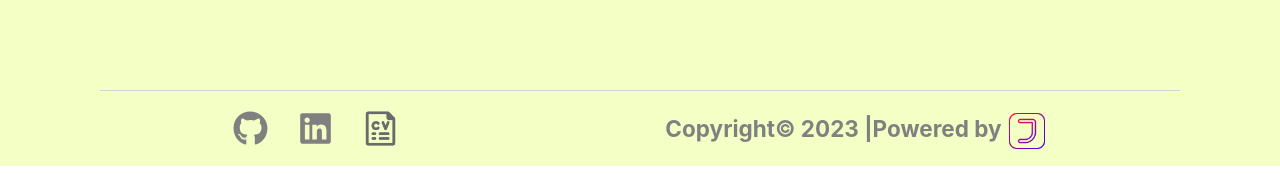
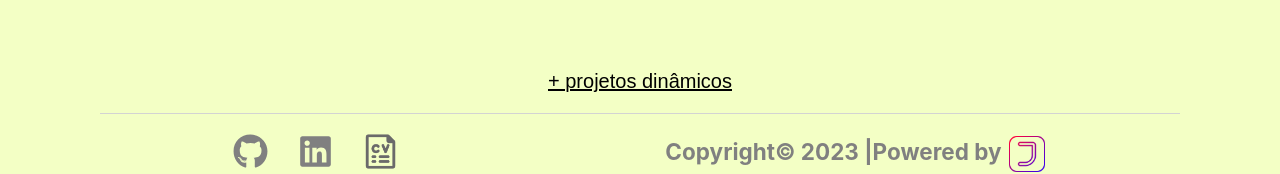
Before and after one commit to JvVenna/meu-portfolio, a React (Vite) app: page / in a window 1280 px wide. Shown: the part 1479-1653 px from the top of the page. Built offline with nearby package versions, Linux system fonts and the light colour scheme.

Commit message:
ultimos retoques

```diff
--- a/index.html
+++ b/index.html
@@ -3,7 +3,7 @@
 
 <head>
   <meta charset="UTF-8" />
-  <link rel="icon" type="image/svg+xml" href="/logo.ico" />
+  <link rel="shortcut icon" href="./public/logo.ico" type="image/x-icon">
   <meta name="viewport" content="width=device-width, initial-scale=1.0" />
   <link rel="stylesheet" href="https://unpkg.com/aos@next/dist/aos.css" />
   <title>João | Portfolio</title>
--- a/src/components/Projetos.jsx
+++ b/src/components/Projetos.jsx
@@ -6,7 +6,6 @@ import tabletVirado from './assets/img/tabletVirado.png';
 import phonePrintIntegral from './assets/img/print_phone.png';
 import tabletPrintIntegral from './assets/img/print_tablet.png';
 import tabletPrintPhp from './assets/img/formularioPhp.png';
-
 function Projetos() {
 
     const altPhone = "imagem celular"
@@ -23,7 +22,7 @@ function Projetos() {
     const textoPhp = "Projeto de formulário completo feito em PHP para TCC"
 
     return (
-        <>
+        <div className={styles.bakground}>
             <div className={styles.content_projetos}>
                 <Projeto phone={phone} altPhone={altPhone}
                     phonePrint={phonePrintIntegral} altPhonePrint={altPhonePrint}
@@ -36,7 +35,8 @@ function Projetos() {
                     tabletPrint={tabletPrintPhp} altTabletPrint={altTabletPrint}
                     link={urlPhp} titulo={tituloPhp} texto={textoPhp} />
             </div>
-        </>
+            <a className={styles.knowmore} target='_blank' href="https://joaodinamico.netlify.app/">+ projetos dinâmicos</a>
+        </div >
     )
 }
 
--- a/src/components/assets/css/home.module.css
+++ b/src/components/assets/css/home.module.css
@@ -170,7 +170,6 @@ body {
 .linkedin {
     margin: 0 15px;
 }
-
 
 .github:hover, .linkedin:hover, .email:hover {
     scale: 1.2;
--- a/src/components/assets/css/proj.module.css
+++ b/src/components/assets/css/proj.module.css
@@ -18,6 +18,9 @@
     --tabletprint-phone: 290px;
     --tablet-align-phone: 39px;
 }
+
+.background {}
+
 
 .content_projetos {
     background: linear-gradient(rgba(234, 191, 250, 1)0%, rgba(243, 255, 197, 1) 50%);
@@ -166,6 +169,16 @@
     }
 }
 
+.knowmore {
+    display: flex;
+    width: 100%;
+    font-size: 20px;
+    font-family: sans-serif;
+    color: black;
+    justify-content: center;
+    background-color: rgba(243, 255, 197, 1);
+}
+
 /* @keyframes reload {
     0% {
         background-color: unset;
```
Also changed, not shown: src/components/Home.jsx (+4 -3 lines), 1 other file (tests, documents, lock files or other folders).
